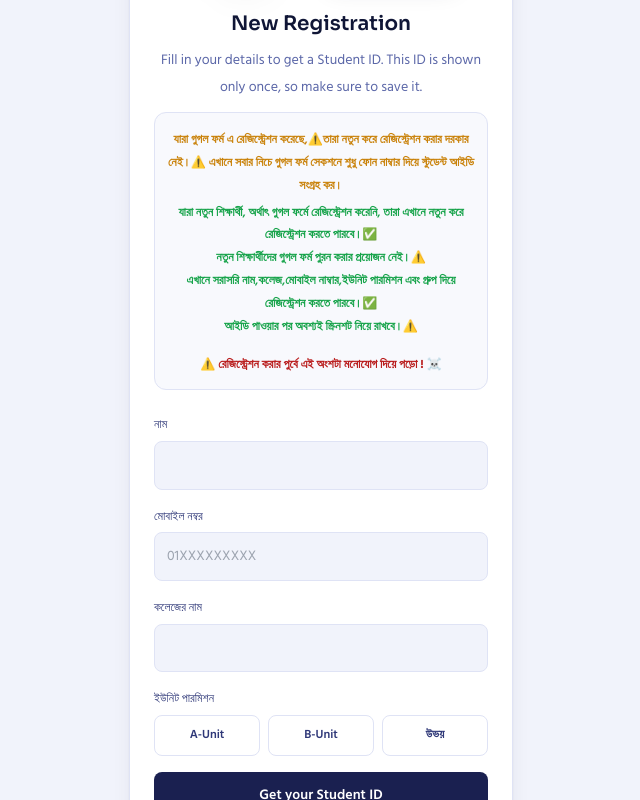
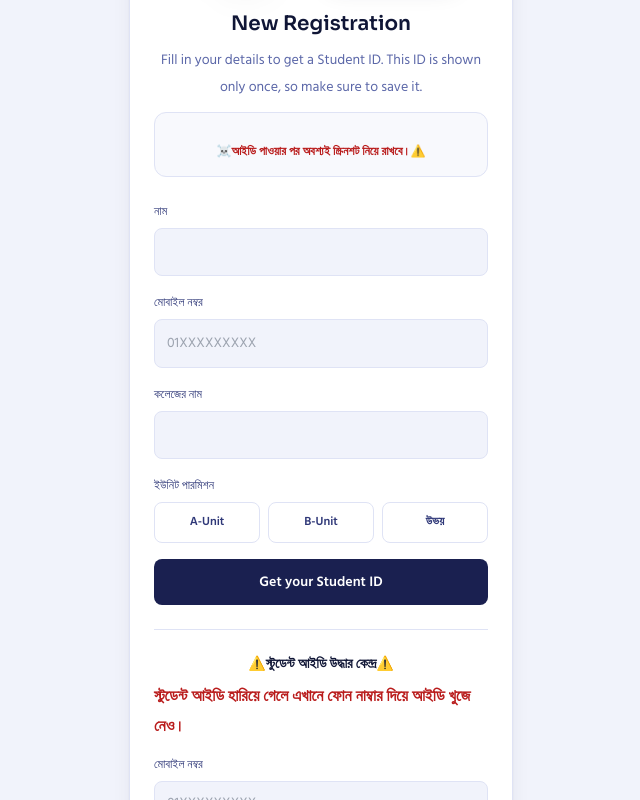
Before and after one commit to dreamersacademia/sust-admission-prep, a Next.js app: page /register in a window 1280 px wide. Shown: the part 200-1000 px from the top of the page, without its empty margins (319-959 px from the left). Built offline with nearby package versions, Linux system fonts and the light colour scheme.

Commit message:
page redesign

```diff
--- a/app/register/page.jsx
+++ b/app/register/page.jsx
@@ -154,17 +154,8 @@ function handleGoogleFormLookup(e) {
           Fill in your details to get a Student ID. This ID is shown only once, so make sure to save it.
         </p>
         <div className="mt-3 rounded-xl border border-ink-100 bg-ink-50/50 p-3 text-center text-xs text-ink-500 dark:border-ink-800 dark:bg-ink-950/50 dark:text-ink-400" lang="bn">
-          <p className="mt-1 font-semibold text-marigold-600 dark:text-marigold-400">
-            যারা গুগল ফর্ম এ রেজিস্ট্রেশন করেছে,⚠️তারা নতুন করে রেজিস্ট্রেশন করার দরকার নেই।⚠️ এখানে সবার নিচে গুগল ফর্ম সেকশনে শুধু ফোন নাম্বার দিয়ে স্টুডেন্ট আইডি সংগ্রহ কর।<br/>
-          </p>
-          <p className="mt-1 font-semibold text-green-600 dark:text-green-400">
-            যারা নতুন শিক্ষার্থী, অর্থাৎ গুগল ফর্মে রেজিস্ট্রেশন করেনি, তারা এখানে নতুন করে রেজিস্ট্রেশন করতে পারবে।✅ <br/>
-            নতুন শিক্ষার্থীদের গুগল ফর্ম পুরন করার প্রয়োজন নেই।⚠️<br/>
-            এখানে সরাসরি নাম,কলেজ,মোবাইল নাম্বার,ইউনিট পারমিশন এবং গ্রুপ দিয়ে রেজিস্ট্রেশন করতে পারবে।✅<br/>
-            আইডি পাওয়ার পর অবশ্যই স্ক্রিনশট নিয়ে রাখবে।⚠️
-          </p>
           <p className="mt-4 font-bold text-red-700 dark:text-red-600">
-           ⚠️ রেজিস্ট্রেশন করার পুর্বে এই অংশটা মনোযোগ দিয়ে পড়ো ! ☠️
+           ☠️আইডি পাওয়ার পর অবশ্যই স্ক্রিনশট নিয়ে রাখবে।⚠️
           </p>
         </div>
         <form onSubmit={handleSubmit} className="mt-6 space-y-4">
@@ -270,16 +261,16 @@ function handleGoogleFormLookup(e) {
             {loading ? "generating..." : "Get your Student ID"}
           </button>
         </form>
-        {/* গুগল ফর্ম আইডি রিকভারি সেকশন */}
+
         <div className="mt-6 border-t border-ink-100 pt-5 dark:border-ink-800">
           <h2 className="text-center font-display text-sm font-semibold text-ink-900 dark:text-white">
-           নিচের অপশনটা শুধুমাত্র গুগল ফর্মে  রেজিস্ট্রেশন করা শিক্ষার্থীদের জন্য ⚠️
-
+            ⚠️স্টুডেন্ট আইডি উদ্ধার কেন্দ্র⚠️
           </h2>
+           <p className="mt-1 font-bold text-red-700 dark:text-red-600"> স্টুডেন্ট আইডি হারিয়ে গেলে এখানে ফোন নাম্বার দিয়ে আইডি খুজে নেও। </p>
           <form onSubmit={handleGoogleFormLookup} className="mt-3 space-y-3">
             <label className="block">
               <span className="mb-1 block text-xs font-medium text-ink-600 dark:text-ink-100">
-                গুগল ফর্মে দেওয়া মোবাইল নম্বর
+                মোবাইল নম্বর
               </span>
               <input
                 type="tel"
```
